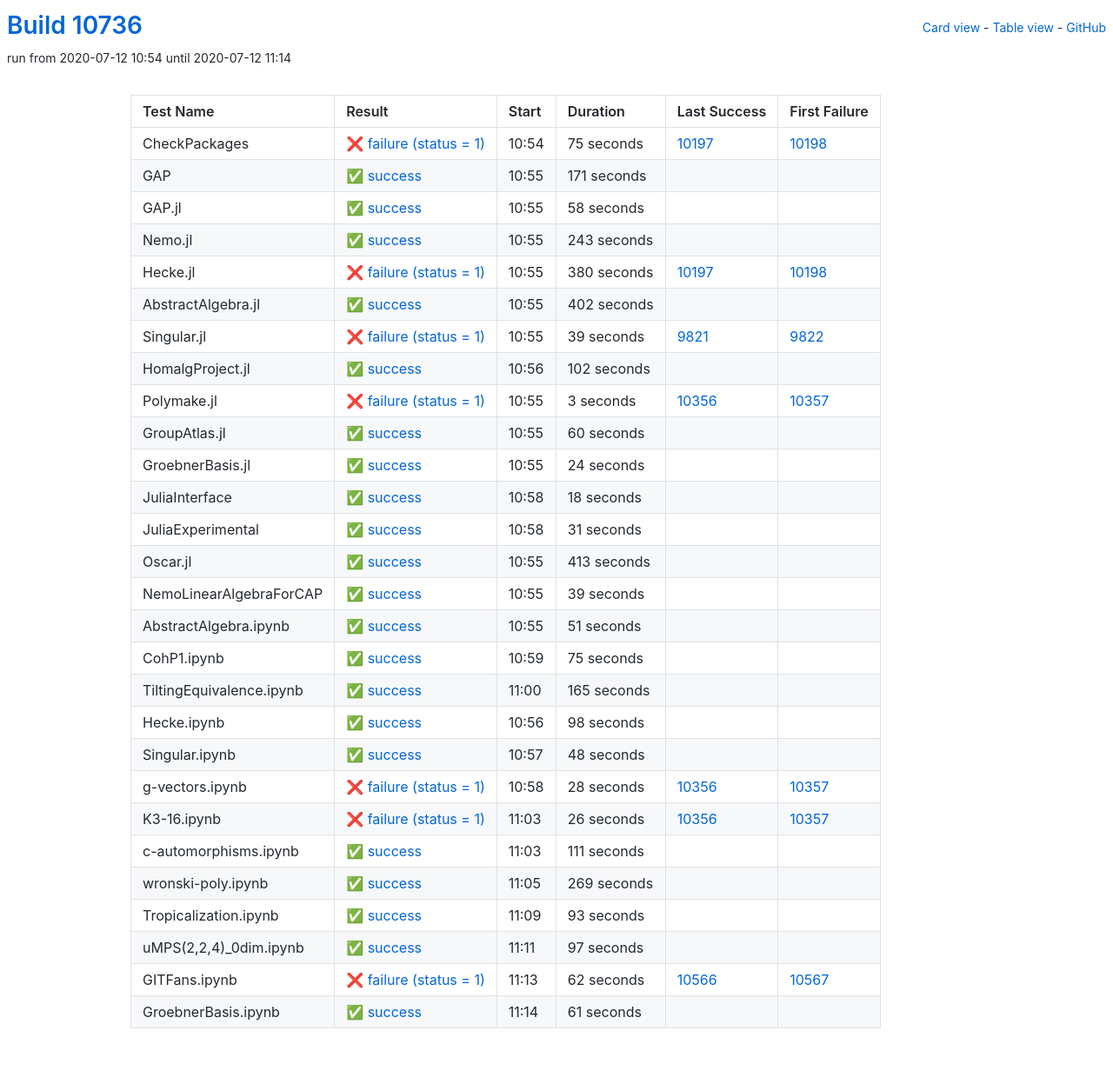
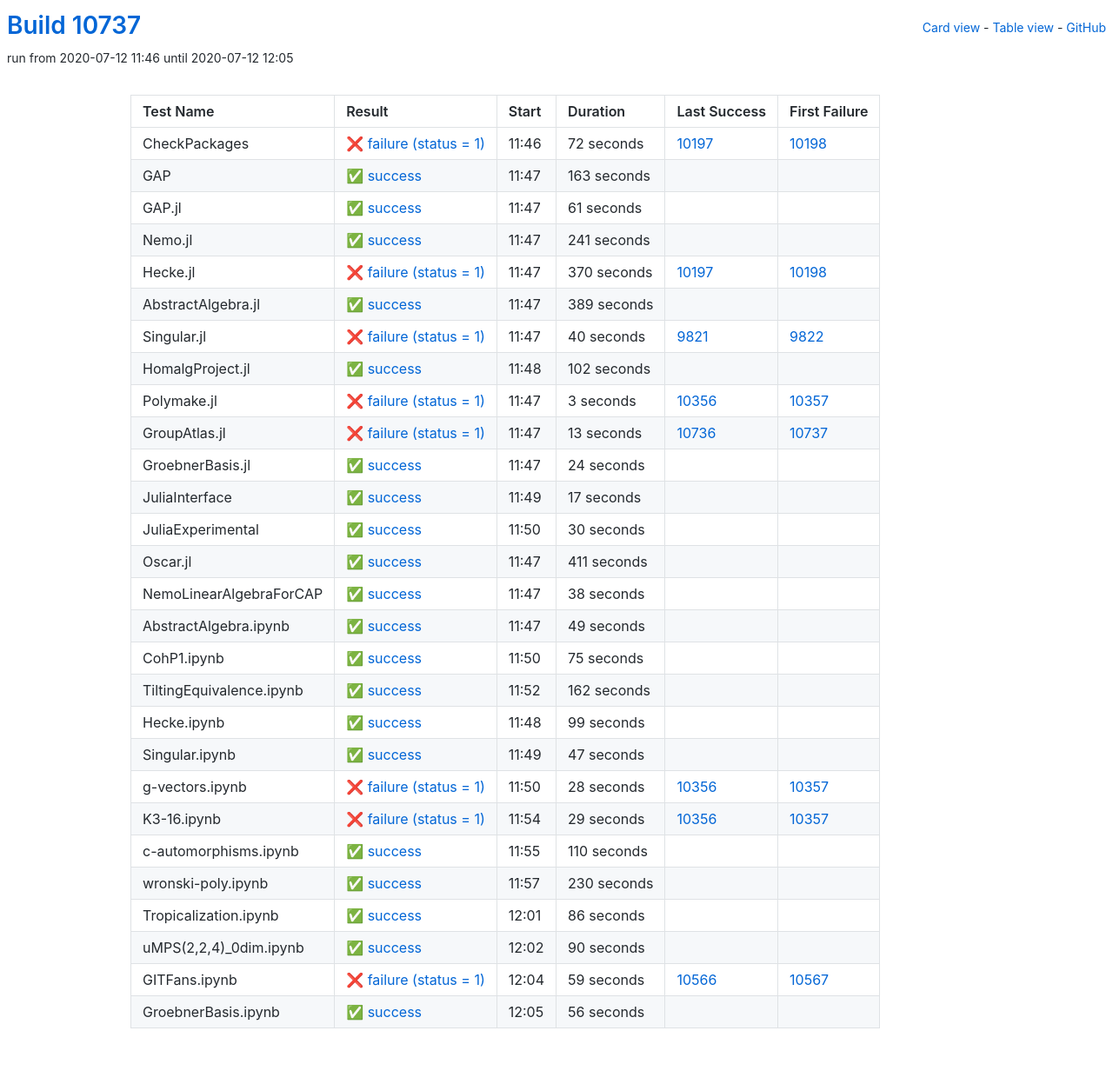
Before and after one commit to oscar-system/oscar-ci-status, a Jekyll site: the page built from table.html, in a window 1280 px wide. Shown: the whole page at 87% size. Built offline with Jekyll 4.4.1, drawn with Linux system fonts in a browser that asks for light colours.

Commit message:
Build #10737

```diff
--- a/_data/ci.yml
+++ b/_data/ci.yml
@@ -1,6 +1,6 @@
 ---
-build: 10736
-build_url: https://oscarci.mathematik.uni-kl.de/job/oscar/10736/
+build: 10737
+build_url: https://oscarci.mathematik.uni-kl.de/job/oscar/10737/
 job: oscar
 organization: oscar-system
 repo: oscar-ci-status
@@ -8,92 +8,92 @@
 tests:
 - name: CheckPackages
   id: checkpackages
-  log: https://oscarci.mathematik.uni-kl.de/job/oscar/10736/artifact/logs/build-10736/CheckPackages.log
-  start: 2020-07-12 10:54
+  log: https://oscarci.mathematik.uni-kl.de/job/oscar/10737/artifact/logs/build-10737/CheckPackages.log
+  start: 2020-07-12 11:46
   success: false
   exitcode: 1
   status: failure
-  duration: 75
+  duration: 72
   last_success: 10197
   last_success_url: https://oscarci.mathematik.uni-kl.de/job/oscar/10197/
   first_failure: 10198
   first_failure_url: https://oscarci.mathematik.uni-kl.de/job/oscar/10198/
 - name: GAP
   id: gap
-  log: https://oscarci.mathematik.uni-kl.de/job/oscar/10736/artifact/logs/build-10736/GAP.log
-  start: 2020-07-12 10:55
+  log: https://oscarci.mathematik.uni-kl.de/job/oscar/10737/artifact/logs/build-10737/GAP.log
+  start: 2020-07-12 11:47
   success: true
   exitcode: 0
   status: success
-  duration: 171
+  duration: 163
   last_success: false
   last_success_url:
   first_failure: false
   first_failure_url:
 - name: GAP.jl
   id: gap-jl
-  log: https://oscarci.mathematik.uni-kl.de/job/oscar/10736/artifact/logs/build-10736/GAP.jl.log
-  start: 2020-07-12 10:55
+  log: https://oscarci.mathematik.uni-kl.de/job/oscar/10737/artifact/logs/build-10737/GAP.jl.log
+  start: 2020-07-12 11:47
   success: true
   exitcode: 0
   status: success
-  duration: 58
+  duration: 61
   last_success: false
   last_success_url:
   first_failure: false
   first_failure_url:
 - name: Nemo.jl
   id: nemo-jl
-  log: https://oscarci.mathematik.uni-kl.de/job/oscar/10736/artifact/logs/build-10736/Nemo.jl.log
-  start: 2020-07-12 10:55
+  log: https://oscarci.mathematik.uni-kl.de/job/oscar/10737/artifact/logs/build-10737/Nemo.jl.log
+  start: 2020-07-12 11:47
   success: true
   exitcode: 0
   status: success
-  duration: 243
+  duration: 241
   last_success: false
   last_success_url:
   first_failure: false
   first_failure_url:
 - name: Hecke.jl
   id: hecke-jl
-  log: https://oscarci.mathematik.uni-kl.de/job/oscar/10736/artifact/logs/build-10736/Hecke.jl.log
-  start: 2020-07-12 10:55
+  log: https://oscarci.mathematik.uni-kl.de/job/oscar/10737/artifact/logs/build-10737/Hecke.jl.log
+  start: 2020-07-12 11:47
   success: false
   exitcode: 1
   status: failure
-  duration: 380
+  duration: 370
   last_success: 10197
   last_success_url: https://oscarci.mathematik.uni-kl.de/job/oscar/10197/
   first_failure: 10198
   first_failure_url: https://oscarci.mathematik.uni-kl.de/job/oscar/10198/
 - name: AbstractAlgebra.jl
   id: abstractalgebra-jl
-  log: https://oscarci.mathematik.uni-kl.de/job/oscar/10736/artifact/logs/build-10736/AbstractAlgebra.jl.log
-  start: 2020-07-12 10:55
+  log: https://oscarci.mathematik.uni-kl.de/job/oscar/10737/artifact/logs/build-10737/AbstractAlgebra.jl.log
+  start: 2020-07-12 11:47
   success: true
   exitcode: 0
   status: success
-  duration: 402
+  duration: 389
   last_success: false
   last_success_url:
   first_failure: false
   first_failure_url:
 - name: Singular.jl
   id: singular-jl
-  log: https://oscarci.mathematik.uni-kl.de/job/oscar/10736/artifact/logs/build-10736/Singular.jl.log
-  start: 2020-07-12 10:55
+  log: https://oscarci.mathematik.uni-kl.de/job/oscar/10737/artifact/logs/build-10737/Singular.jl.log
+  start: 2020-07-12 11:47
   success: false
   exitcode: 1
   status: failure
-  duration: 39
+  duration: 40
   last_success: 9821
   last_success_url: https://oscarci.mathematik.uni-kl.de/job/oscar/9821/
   first_failure: 9822
   first_failure_url: https://oscarci.mathematik.uni-kl.de/job/oscar/9822/
 - name: HomalgProject.jl
   id: homalgproject-jl
-  log: https://oscarci.mathematik.uni-kl.de/job/oscar/10736/artifact/logs/build-10736/HomalgProject.jl.log
-  start: 2020-07-12 10:56
+  log: https://oscarci.mathematik.uni-kl.de/job/oscar/10737/artifact/logs/build-10737/HomalgProject.jl.log
+  start: 2020-07-12 11:48
   success: true
   exitcode: 0
   status: success
@@ -104,8 +104,8 @@
   first_failure_url:
 - name: Polymake.jl
   id: polymake-jl
-  log: https://oscarci.mathematik.uni-kl.de/job/oscar/10736/artifact/logs/build-10736/Polymake.jl.log
-  start: 2020-07-12 10:55
+  log: https://oscarci.mathematik.uni-kl.de/job/oscar/10737/artifact/logs/build-10737/Polymake.jl.log
+  start: 2020-07-12 11:47
   success: false
   exitcode: 1
   status: failure
@@ -116,20 +116,20 @@
   first_failure_url: https://oscarci.mathematik.uni-kl.de/job/oscar/10357/
 - name: GroupAtlas.jl
   id: groupatlas-jl
-  log: https://oscarci.mathematik.uni-kl.de/job/oscar/10736/artifact/logs/build-10736/GroupAtlas.jl.log
-  start: 2020-07-12 10:55
-  success: true
-  exitcode: 0
-  status: success
-  duration: 60
-  last_success: false
-  last_success_url:
-  first_failure: false
-  first_failure_url:
+  log: https://oscarci.mathematik.uni-kl.de/job/oscar/10737/artifact/logs/build-10737/GroupAtlas.jl.log
+  start: 2020-07-12 11:47
+  success: false
+  exitcode: 1
+  status: failure
+  duration: 13
+  last_success: 10736
+  last_success_url: https://oscarci.mathematik.uni-kl.de/job/oscar/10736/
+  first_failure: 10737
+  first_failure_url: https://oscarci.mathematik.uni-kl.de/job/oscar/10737/
 - name: GroebnerBasis.jl
   id: groebnerbasis-jl
-  log: https://oscarci.mathematik.uni-kl.de/job/oscar/10736/artifact/logs/build-10736/GroebnerBasis.jl.log
-  start: 2020-07-12 10:55
+  log: https://oscarci.mathematik.uni-kl.de/job/oscar/10737/artifact/logs/build-10737/GroebnerBasis.jl.log
+  start: 2020-07-12 11:47
   success: true
   exitcode: 0
   status: success
@@ -140,68 +140,68 @@
   first_failure_url:
 - name: JuliaInterface
   id: juliainterface
-  log: https://oscarci.mathematik.uni-kl.de/job/oscar/10736/artifact/logs/build-10736/JuliaInterface.log
-  start: 2020-07-12 10:58
+  log: https://oscarci.mathematik.uni-kl.de/job/oscar/10737/artifact/logs/build-10737/JuliaInterface.log
+  start: 2020-07-12 11:49
   success: true
   exitcode: 0
   status: success
-  duration: 18
+  duration: 17
   last_success: false
   last_success_url:
   first_failure: false
   first_failure_url:
 - name: JuliaExperimental
   id: juliaexperimental
-  log: https://oscarci.mathematik.uni-kl.de/job/oscar/10736/artifact/logs/build-10736/JuliaExperimental.log
-  start: 2020-07-12 10:58
+  log: https://oscarci.mathematik.uni-kl.de/job/oscar/10737/artifact/logs/build-10737/JuliaExperimental.log
+  start: 2020-07-12 11:50
   success: true
   exitcode: 0
   status: success
-  duration: 31
+  duration: 30
   last_success: false
   last_success_url:
   first_failure: false
   first_failure_url:
 - name: Oscar.jl
   id: oscar-jl
-  log: https://oscarci.mathematik.uni-kl.de/job/oscar/10736/artifact/logs/build-10736/Oscar.jl.log
-  start: 2020-07-12 10:55
+  log: https://oscarci.mathematik.uni-kl.de/job/oscar/10737/artifact/logs/build-10737/Oscar.jl.log
+  start: 2020-07-12 11:47
   success: true
   exitcode: 0
   status: success
-  duration: 413
+  duration: 411
   last_success: false
   last_success_url:
   first_failure: false
   first_failure_url:
 - name: NemoLinearAlgebraForCAP
   id: nemolinearalgebraforcap
-  log: https://oscarci.mathematik.uni-kl.de/job/oscar/10736/artifact/logs/build-10736/NemoLinearAlgebraForCAP.log
-  start: 2020-07-12 10:55
+  log: https://oscarci.mathematik.uni-kl.de/job/oscar/10737/artifact/logs/build-10737/NemoLinearAlgebraForCAP.log
+  start: 2020-07-12 11:47
   success: true
   exitcode: 0
   status: success
-  duration: 39
+  duration: 38
   last_success: false
   last_success_url:
   first_failure: false
   first_failure_url:
 - name: AbstractAlgebra.ipynb
   id: abstractalgebra-ipynb
-  log: https://oscarci.mathematik.uni-kl.de/job/oscar/10736/artifact/logs/build-10736/AbstractAlgebra.ipynb.log
-  start: 2020-07-12 10:55
+  log: https://oscarci.mathematik.uni-kl.de/job/oscar/10737/artifact/logs/build-10737/AbstractAlgebra.ipynb.log
+  start: 2020-07-12 11:47
   success: true
   exitcode: 0
   status: success
-  duration: 51
+  duration: 49
   last_success: false
   last_success_url:
   first_failure: false
   first_failure_url:
 - name: CohP1.ipynb
   id: cohp1-ipynb
-  log: https://oscarci.mathematik.uni-kl.de/job/oscar/10736/artifact/logs/build-10736/CohP1.ipynb.log
-  start: 2020-07-12 10:59
+  log: https://oscarci.mathematik.uni-kl.de/job/oscar/10737/artifact/logs/build-10737/CohP1.ipynb.log
+  start: 2020-07-12 11:50
   success: true
   exitcode: 0
   status: success
@@ -212,44 +212,44 @@
   first_failure_url:
 - name: TiltingEquivalence.ipynb
   id: tiltingequivalence-ipynb
-  log: https://oscarci.mathematik.uni-kl.de/job/oscar/10736/artifact/logs/build-10736/TiltingEquivalence.ipynb.log
-  start: 2020-07-12 11:00
+  log: https://oscarci.mathematik.uni-kl.de/job/oscar/10737/artifact/logs/build-10737/TiltingEquivalence.ipynb.log
+  start: 2020-07-12 11:52
   success: true
   exitcode: 0
   status: success
-  duration: 165
+  duration: 162
   last_success: false
   last_success_url:
   first_failure: false
   first_failure_url:
 - name: Hecke.ipynb
   id: hecke-ipynb
-  log: https://oscarci.mathematik.uni-kl.de/job/oscar/10736/artifact/logs/build-10736/Hecke.ipynb.log
-  start: 2020-07-12 10:56
+  log: https://oscarci.mathematik.uni-kl.de/job/oscar/10737/artifact/logs/build-10737/Hecke.ipynb.log
+  start: 2020-07-12 11:48
   success: true
   exitcode: 0
   status: success
-  duration: 98
+  duration: 99
   last_success: false
   last_success_url:
   first_failure: false
   first_failure_url:
 - name: Singular.ipynb
   id: singular-ipynb
-  log: https://oscarci.mathematik.uni-kl.de/job/oscar/10736/artifact/logs/build-10736/Singular.ipynb.log
-  start: 2020-07-12 10:57
+  log: https://oscarci.mathematik.uni-kl.de/job/oscar/10737/artifact/logs/build-10737/Singular.ipynb.log
+  start: 2020-07-12 11:49
   success: true
   exitcode: 0
   status: success
-  duration: 48
+  duration: 47
   last_success: false
   last_success_url:
   first_failure: false
   first_failure_url:
 - name: g-vectors.ipynb
   id: g-vectors-ipynb
-  log: https://oscarci.mathematik.uni-kl.de/job/oscar/10736/artifact/logs/build-10736/g-vectors.ipynb.log
-  start: 2020-07-12 10:58
+  log: https://oscarci.mathematik.uni-kl.de/job/oscar/10737/artifact/logs/build-10737/g-vectors.ipynb.log
+  start: 2020-07-12 11:50
   success: false
   exitcode: 1
   status: failure
@@ -260,84 +260,84 @@
   first_failure_url: https://oscarci.mathematik.uni-kl.de/job/oscar/10357/
 - name: K3-16.ipynb
   id: k3-16-ipynb
-  log: https://oscarci.mathematik.uni-kl.de/job/oscar/10736/artifact/logs/build-10736/K3-16.ipynb.log
-  start: 2020-07-12 11:03
+  log: https://oscarci.mathematik.uni-kl.de/job/oscar/10737/artifact/logs/build-10737/K3-16.ipynb.log
+  start: 2020-07-12 11:54
   success: false
   exitcode: 1
   status: failure
-  duration: 26
+  duration: 29
   last_success: 10356
   last_success_url: https://oscarci.mathematik.uni-kl.de/job/oscar/10356/
   first_failure: 10357
   first_failure_url: https://oscarci.mathematik.uni-kl.de/job/oscar/10357/
 - name: c-automorphisms.ipynb
   id: c-automorphisms-ipynb
-  log: https://oscarci.mathematik.uni-kl.de/job/oscar/10736/artifact/logs/build-10736/c-automorphisms.ipynb.log
-  start: 2020-07-12 11:03
+  log: https://oscarci.mathematik.uni-kl.de/job/oscar/10737/artifact/logs/build-10737/c-automorphisms.ipynb.log
+  start: 2020-07-12 11:55
   success: true
   exitcode: 0
   status: success
-  duration: 111
+  duration: 110
   last_success: false
   last_success_url:
   first_failure: false
   first_failure_url:
 - name: wronski-poly.ipynb
   id: wronski-poly-ipynb
-  log: https://oscarci.mathematik.uni-kl.de/job/oscar/10736/artifact/logs/build-10736/wronski-poly.ipynb.log
-  start: 2020-07-12 11:05
+  log: https://oscarci.mathematik.uni-kl.de/job/oscar/10737/artifact/logs/build-10737/wronski-poly.ipynb.log
+  start: 2020-07-12 11:57
   success: true
   exitcode: 0
   status: success
-  duration: 269
+  duration: 230
   last_success: false
   last_success_url:
   first_failure: false
   first_failure_url:
 - name: Tropicalization.ipynb
   id: tropicalization-ipynb
-  log: https://oscarci.mathematik.uni-kl.de/job/oscar/10736/artifact/logs/build-10736/Tropicalization.ipynb.log
-  start: 2020-07-12 11:09
+  log: https://oscarci.mathematik.uni-kl.de/job/oscar/10737/artifact/logs/build-10737/Tropicalization.ipynb.log
+  start: 2020-07-12 12:01
   success: true
   exitcode: 0
   status: success
-  duration: 93
+  duration: 86
   last_success: false
   last_success_url:
   first_failure: false
   first_failure_url:
 - name: uMPS(2,2,4)_0dim.ipynb
   id: umps-2-2-4-0dim-ipynb
-  log: https://oscarci.mathematik.uni-kl.de/job/oscar/10736/artifact/logs/build-10736/uMPS-2-2-4-_0dim.ipynb.log
-  start: 2020-07-12 11:11
+  log: https://oscarci.mathematik.uni-kl.de/job/oscar/10737/artifact/logs/build-10737/uMPS-2-2-4-_0dim.ipynb.log
+  start: 2020-07-12 12:02
   success: true
   exitcode: 0
   status: success
-  duration: 97
+  duration: 90
   last_success: false
   last_success_url:
   first_failure: false
   first_failure_url:
 - name: GITFans.ipynb
   id: gitfans-ipynb
-  log: https://oscarci.mathematik.uni-kl.de/job/oscar/10736/artifact/logs/build-10736/GITFans.ipynb.log
-  start: 2020-07-12 11:13
+  log: https://oscarci.mathematik.uni-kl.de/job/oscar/10737/artifact/logs/build-10737/GITFans.ipynb.log
+  start: 2020-07-12 12:04
   success: false
   exitcode: 1
   status: failure
-  duration: 62
+  duration: 59
   last_success: 10566
   last_success_url: https://oscarci.mathematik.uni-kl.de/job/oscar/10566/
   first_failure: 10567
   first_failure_url: https://oscarci.mathematik.uni-kl.de/job/oscar/10567/
 - name: GroebnerBasis.ipynb
   id: groebnerbasis-ipynb
-  log: https://oscarci.mathematik.uni-kl.de/job/oscar/10736/artifact/logs/build-10736/GroebnerBasis.ipynb.log
-  start: 2020-07-12 11:14
+  log: https://oscarci.mathematik.uni-kl.de/job/oscar/10737/artifact/logs/build-10737/GroebnerBasis.ipynb.log
+  start: 2020-07-12 12:05
   success: true
   exitcode: 0
   status: success
-  duration: 61
+  duration: 56
   last_success: false
   last_success_url:
   first_failure: false
```
Also changed, not shown: README.md.
